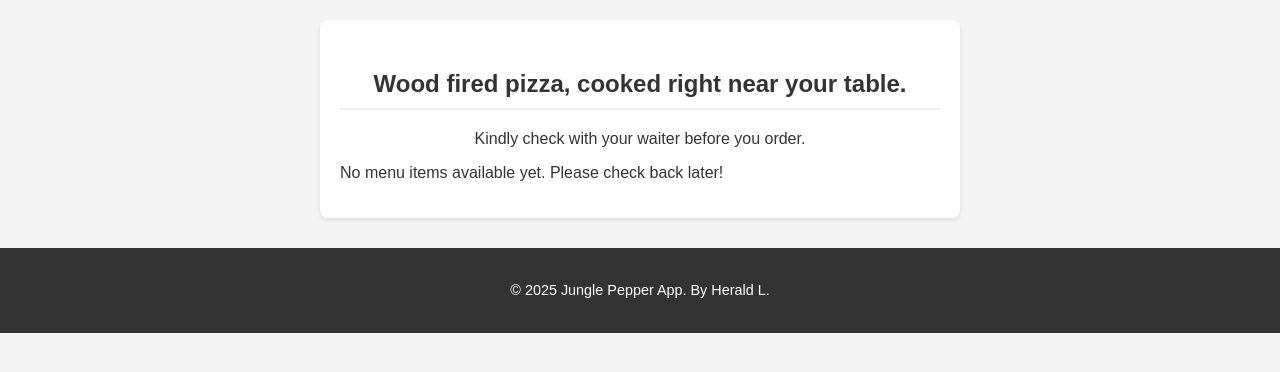
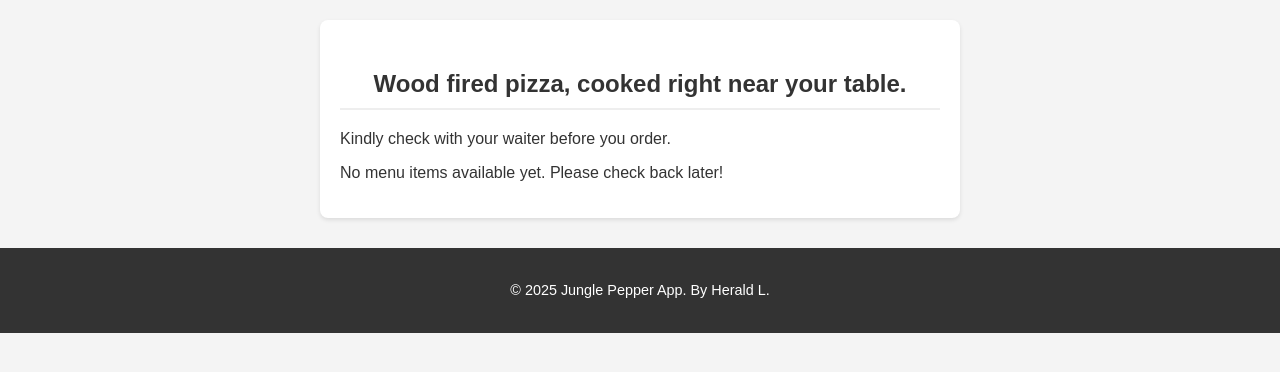
Before and after one commit to luwizghieherald/restaurant-pricelist, a Flask app: page / in a window 1280 px wide. Shown: the part 140-512 px from the top of the page. Run offline with Flask 3, Linux system fonts and the light colour scheme.

Commit message:
Update index.html

```diff
--- a/templates/index.html
+++ b/templates/index.html
@@ -6,7 +6,7 @@
     {# The Recent Activity Log section has been removed as per your request. #}
 
     <h2 style="text-align: center;">Wood fired pizza, cooked right near your table.</h2>
-    <p style="text-align: center;" class="menu-description"> Kindly check with your waiter before you order.</p> {# New description line #}
+    <p class="menu-description"> Kindly check with your waiter before you order.</p> {# New description line #}
 
     {% if categorized_menu_items %}
         {% for category, items in categorized_menu_items.items() %}
```
